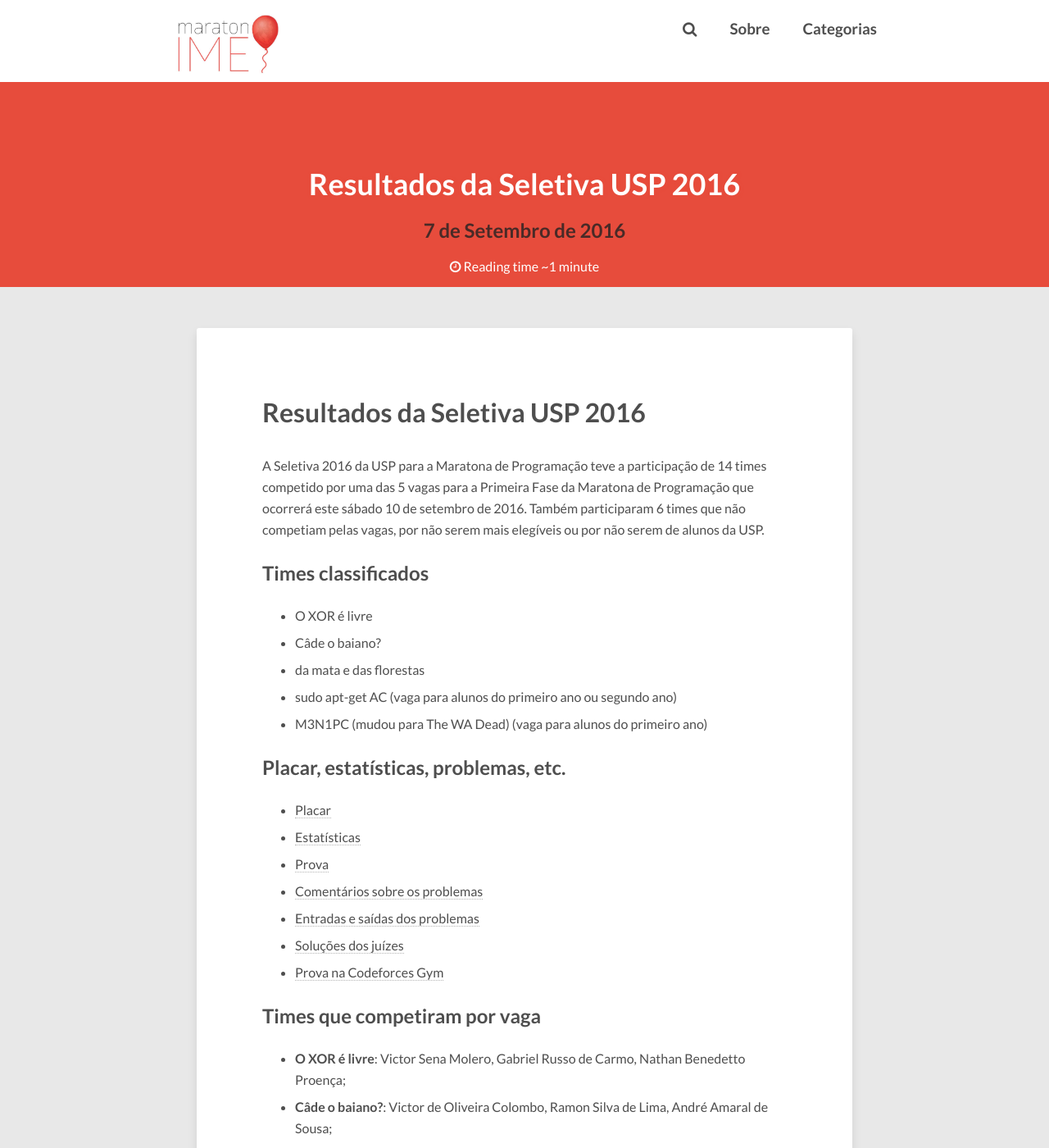
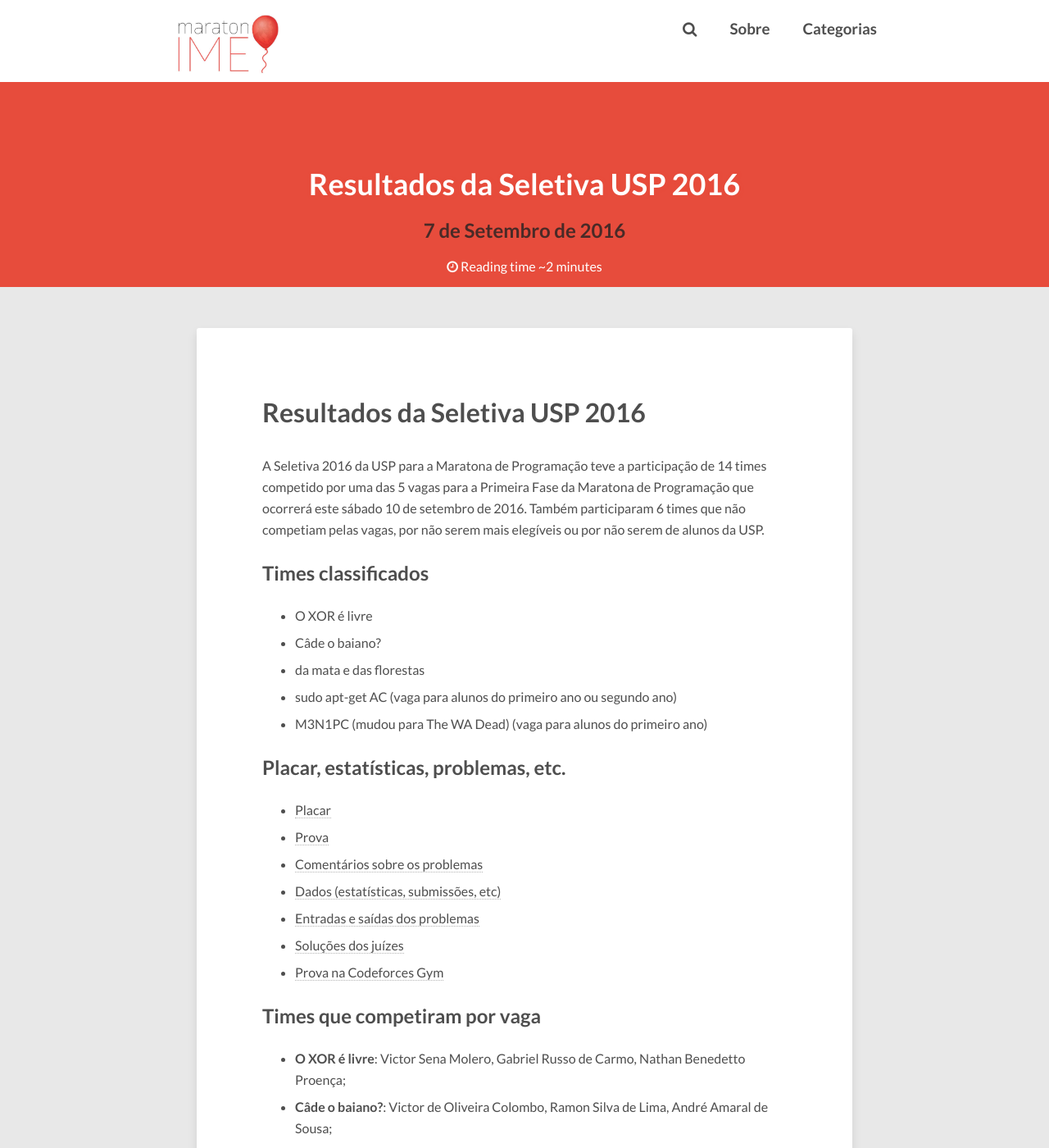
Before and after one commit to maratonusp/blog, a Jekyll site: the page built from _posts/2016-09-08-seletiva-usp-2016.md, in a window 1280 px wide and 1400 px high. Shown: the whole window at 82% size. Built offline with Jekyll 4.4.1, drawn with Linux system fonts in a browser that asks for light colours; nearby versions of some CDN libraries; comment, search, counter and statistics services are not loaded.

Commit message:
Arquivos seletiva 2016

```diff
--- a/_posts/2016-09-08-seletiva-usp-2016.md
+++ b/_posts/2016-09-08-seletiva-usp-2016.md
@@ -25,12 +25,12 @@ mais elegíveis ou por não serem de alunos da USP.
 
 
 ## Placar, estatísticas, problemas, etc.
-- [Placar](https://dl.dropboxusercontent.com/u/30620545/detailedscore.html)
-- [Estatísticas](https://dl.dropboxusercontent.com/u/30620545/stats.html)
-- [Prova](https://dl.dropboxusercontent.com/u/30620545/caderno.pdf)
-- [Comentários sobre os problemas](https://dl.dropboxusercontent.com/u/30620545/comentarios.pdf)
-- [Entradas e saídas dos problemas](https://dl.dropboxusercontent.com/u/30620545/io.zip)
-- [Soluções dos juízes](https://dl.dropboxusercontent.com/u/30620545/solutions.zip)
+- [Placar](https://www.ime.usp.br/~maratona/assets/seletivas/2016/detailedscore.html)
+- [Prova](https://www.ime.usp.br/~maratona/assets/seletivas/2016/caderno.pdf)
+- [Comentários sobre os problemas](https://www.ime.usp.br/~maratona/assets/seletivas/2016/comentarios.pdf)
+- [Dados (estatísticas, submissões, etc)](https://www.ime.usp.br/~maratona/assets/seletivas/2016/data.tar.gz)
+- [Entradas e saídas dos problemas](https://www.ime.usp.br/~maratona/assets/seletivas/2016/io.tar.gz)
+- [Soluções dos juízes](https://www.ime.usp.br/~maratona/assets/seletivas/2016/solutions.tar.gz)
 - [Prova na Codeforces Gym](http://codeforces.com/gym/101064)
 
 ## Times que competiram por vaga
```
